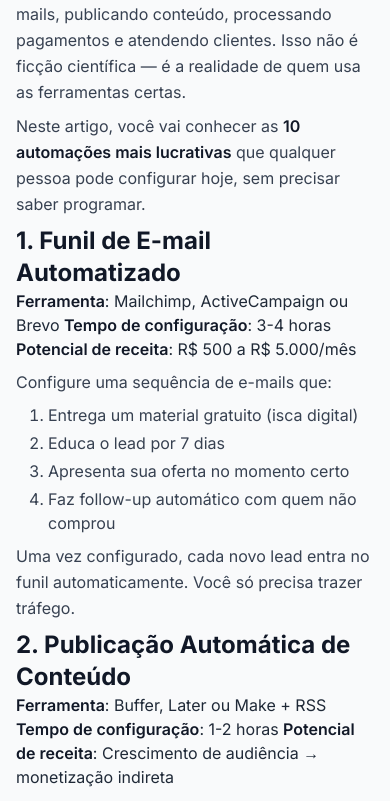
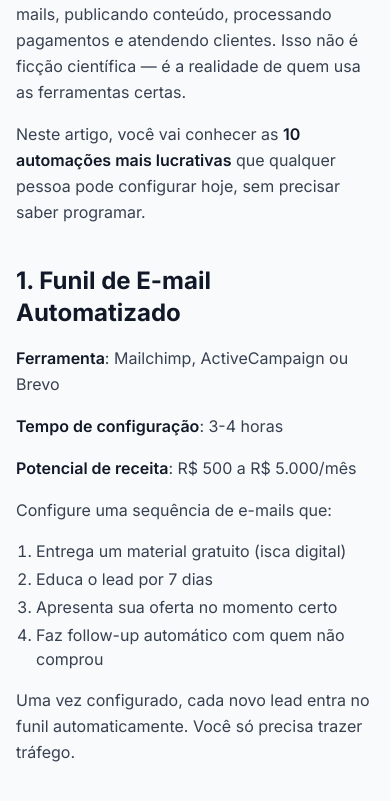
Before and after one commit to victormj7/scalemind-blog, a Next.js app: page /blog/10-automacoes-que-geram-dinheiro in a window 390 px wide. Shown: the part 1027-1828 px from the top of the page. Built offline with nearby package versions, Linux system fonts and the light colour scheme; no server answers.

Commit message:
fix: SEO completo, favicon, OG image, path traversal, blog SSG

```diff
--- a/src/app/layout.tsx
+++ b/src/app/layout.tsx
@@ -24,13 +24,13 @@ export const metadata: Metadata = {
     siteName:    'ScaleMind',
     title:       'ScaleMind — MicroSaaS, Automação e Renda Online',
     description: 'Conteúdo prático sobre MicroSaaS, automação no-code, finanças digitais e renda online.',
-    images: [{ url: '/og-default.png', width: 1200, height: 630, alt: 'ScaleMind' }],
+    images: [{ url: `${SITE_URL}/opengraph-image`, width: 1200, height: 630, alt: 'ScaleMind' }],
   },
   twitter: {
     card:        'summary_large_image',
     title:       'ScaleMind — MicroSaaS, Automação e Renda Online',
     description: 'Conteúdo prático sobre MicroSaaS, automação no-code, finanças digitais e renda online.',
-    images:      ['/og-default.png'],
+    images:      [`${SITE_URL}/opengraph-image`],
   },
   robots: {
     index:  true,
@@ -38,6 +38,10 @@ export const metadata: Metadata = {
     googleBot: { index: true, follow: true, 'max-image-preview': 'large' },
   },
   alternates: { canonical: SITE_URL },
+  icons: {
+    icon: '/favicon.svg',
+    shortcut: '/favicon.svg',
+  },
 }
 
 export default function RootLayout({ children }: { children: React.ReactNode }) {
--- /dev/null
+++ b/src/app/opengraph-image/route.tsx
@@ -0,0 +1,33 @@
+import { ImageResponse } from 'next/og'
+
+export const runtime = 'edge'
+export const alt = 'ScaleMind — MicroSaaS, Automação e Renda Online'
+export const size = { width: 1200, height: 630 }
+export const contentType = 'image/png'
+
+export default function OgImage() {
+  return new ImageResponse(
+    (
+      <div
+        style={{
+          width: '100%',
+          height: '100%',
+          display: 'flex',
+          flexDirection: 'column',
+          alignItems: 'center',
+          justifyContent: 'center',
+          background: 'linear-gradient(135deg, #0c4a6e 0%, #0ea5e9 50%, #7c3aed 100%)',
+          fontFamily: 'sans-serif',
+        }}
+      >
+        <div style={{ fontSize: 80, fontWeight: 900, color: 'white', marginBottom: 24 }}>
+          ScaleMind
+        </div>
+        <div style={{ fontSize: 32, color: 'rgba(255,255,255,0.85)', textAlign: 'center', maxWidth: 800 }}>
+          MicroSaaS · Automação · Finanças · Renda Online
+        </div>
+      </div>
+    ),
+    { ...size }
+  )
+}
--- a/src/components/ui/MarkdownRenderer.tsx
+++ b/src/components/ui/MarkdownRenderer.tsx
@@ -1,55 +1,94 @@
-// Renderizador simples de Markdown → HTML sem dependências pesadas.
-// Para suporte a MDX completo no futuro, substitua por @next/mdx ou next-mdx-remote.
-
 interface MarkdownProps {
   content: string
 }
 
+function escapeHtml(str: string): string {
+  return str
+    .replace(/&/g, '&amp;')
+    .replace(/</g, '&lt;')
+    .replace(/>/g, '&gt;')
+    .replace(/"/g, '&quot;')
+}
+
 function parseMarkdown(md: string): string {
-  return md
+  const lines = md.split('\n')
+  const result: string[] = []
+  let inTable = false
+  let tableRows: string[] = []
+
+  function flushTable() {
+    if (tableRows.length > 0) {
+      result.push(`<div class="overflow-x-auto my-6"><table class="w-full border-collapse text-sm">${tableRows.join('')}</table></div>`)
+      tableRows = []
+      inTable = false
+    }
+  }
+
+  function parseLine(line: string): string {
+    return line
+      .replace(/\*\*\*(.+?)\*\*\*/g, '<strong><em>$1</em></strong>')
+      .replace(/\*\*(.+?)\*\*/g, '<strong class="font-semibold text-gray-900 dark:text-white">$1</strong>')
+      .replace(/\*(.+?)\*/g, '<em>$1</em>')
+      .replace(/`([^`]+)`/g, '<code class="bg-gray-100 dark:bg-gray-800 text-brand-600 dark:text-brand-400 px-1.5 py-0.5 rounded text-sm font-mono">$1</code>')
+      .replace(/\[([^\]]+)\]\((https?:\/\/[^)]+)\)/g, '<a href="$2" class="text-brand-600 dark:text-brand-400 hover:underline" target="_blank" rel="noopener noreferrer">$1</a>')
+      .replace(/\[([^\]]+)\]\(\/([^)]*)\)/g, '<a href="/$2" class="text-brand-600 dark:text-brand-400 hover:underline">$1</a>')
+  }
+
+  for (const line of lines) {
+    // Table row
+    if (/^\|.+\|$/.test(line)) {
+      if (line.includes('---')) continue
+      inTable = true
+      const cells = line.split('|').filter(Boolean).map(c => c.trim())
+      tableRows.push(`<tr>${cells.map(c => `<td class="border border-gray-200 dark:border-gray-700 px-4 py-2">${parseLine(c)}</td>`).join('')}</tr>`)
+      continue
+    }
+
+    if (inTable) flushTable()
+
     // Headings
-    .replace(/^### (.+)$/gm, '<h3 class="text-xl font-bold mt-8 mb-3 text-gray-900 dark:text-white">$1</h3>')
-    .replace(/^## (.+)$/gm,  '<h2 class="text-2xl font-bold mt-10 mb-4 text-gray-900 dark:text-white">$1</h2>')
-    .replace(/^# (.+)$/gm,   '<h1 class="text-3xl font-bold mt-10 mb-4 text-gray-900 dark:text-white">$1</h1>')
-    // Bold + italic
-    .replace(/\*\*\*(.+?)\*\*\*/g, '<strong><em>$1</em></strong>')
-    .replace(/\*\*(.+?)\*\*/g, '<strong class="font-semibold text-gray-900 dark:text-white">$1</strong>')
-    .replace(/\*(.+?)\*/g, '<em>$1</em>')
-    // Inline code
-    .replace(/`([^`]+)`/g, '<code class="bg-gray-100 dark:bg-gray-800 text-brand-600 dark:text-brand-400 px-1.5 py-0.5 rounded text-sm font-mono">$1</code>')
-    // Tables
-    .replace(/^\|(.+)\|$/gm, (line) => {
-      if (line.includes('---')) return ''
-      const cells = line.split('|').filter(Boolean).map(c => c.trim())
-      const isHeader = false
-      const tag = isHeader ? 'th' : 'td'
-      return `<tr>${cells.map(c => `<${tag} class="border border-gray-200 dark:border-gray-700 px-4 py-2 text-sm">${c}</${tag}>`).join('')}</tr>`
-    })
-    // Unordered lists
-    .replace(/^- (.+)$/gm, '<li class="ml-4 list-disc text-gray-700 dark:text-gray-300">$1</li>')
-    // Ordered lists
-    .replace(/^\d+\. (.+)$/gm, '<li class="ml-4 list-decimal text-gray-700 dark:text-gray-300">$1</li>')
+    if (/^### (.+)$/.test(line)) {
+      result.push(`<h3 class="text-xl font-bold mt-8 mb-3 text-gray-900 dark:text-white">${parseLine(line.slice(4))}</h3>`)
+    } else if (/^## (.+)$/.test(line)) {
+      result.push(`<h2 class="text-2xl font-bold mt-10 mb-4 text-gray-900 dark:text-white">${parseLine(line.slice(3))}</h2>`)
+    } else if (/^# (.+)$/.test(line)) {
+      result.push(`<h1 class="text-3xl font-bold mt-10 mb-4 text-gray-900 dark:text-white">${parseLine(line.slice(2))}</h1>`)
     // Blockquote
-    .replace(/^> (.+)$/gm, '<blockquote class="border-l-4 border-brand-500 pl-4 italic text-gray-600 dark:text-gray-400 my-4">$1</blockquote>')
-    // Horizontal rule
-    .replace(/^---$/gm, '<hr class="my-8 border-gray-200 dark:border-gray-700" />')
-    // Paragraphs (linhas que não são tags HTML)
-    .replace(/^(?!<[a-z]).+$/gm, (line) => {
-      if (!line.trim()) return ''
-      return `<p class="text-gray-700 dark:text-gray-300 leading-relaxed">${line}</p>`
-    })
-    // Wrap table rows
-    .replace(/(<tr>[\s\S]+?<\/tr>)/g, '<div class="overflow-x-auto my-6"><table class="w-full border-collapse">$1</table></div>')
-    // Wrap list items
-    .replace(/(<li[\s\S]+?<\/li>\n?)+/g, (match) => `<ul class="my-4 space-y-1">${match}</ul>`)
-    // Links
-    .replace(/\[(.+?)\]\((.+?)\)/g, '<a href="$2" class="text-brand-600 dark:text-brand-400 hover:underline" target="_blank" rel="noopener noreferrer">$1</a>')
+    } else if (/^> (.+)$/.test(line)) {
+      result.push(`<blockquote class="border-l-4 border-brand-500 pl-4 italic text-gray-600 dark:text-gray-400 my-4">${parseLine(line.slice(2))}</blockquote>`)
+    // HR
+    } else if (/^---$/.test(line)) {
+      result.push('<hr class="my-8 border-gray-200 dark:border-gray-700" />')
+    // Unordered list
+    } else if (/^- (.+)$/.test(line)) {
+      result.push(`<li class="ml-5 list-disc text-gray-700 dark:text-gray-300 mb-1">${parseLine(line.slice(2))}</li>`)
+    // Ordered list
+    } else if (/^\d+\. (.+)$/.test(line)) {
+      result.push(`<li class="ml-5 list-decimal text-gray-700 dark:text-gray-300 mb-1">${parseLine(line.replace(/^\d+\. /, ''))}</li>`)
+    // Bold line (standalone)
+    } else if (/^\*\*(.+)\*\*$/.test(line)) {
+      result.push(`<p class="text-gray-700 dark:text-gray-300 leading-relaxed mb-4">${parseLine(line)}</p>`)
+    // Empty line
+    } else if (line.trim() === '') {
+      result.push('')
+    // Paragraph
+    } else {
+      result.push(`<p class="text-gray-700 dark:text-gray-300 leading-relaxed mb-4">${parseLine(line)}</p>`)
+    }
+  }
+
+  if (inTable) flushTable()
+
+  // Wrap consecutive <li> in <ul> or <ol>
+  return result.join('\n')
+    .replace(/(<li class="ml-5 list-disc[^"]*"[^>]*>[\s\S]*?<\/li>\n?)+/g, (m) => `<ul class="my-4">${m}</ul>`)
+    .replace(/(<li class="ml-5 list-decimal[^"]*"[^>]*>[\s\S]*?<\/li>\n?)+/g, (m) => `<ol class="my-4">${m}</ol>`)
 }
 
 export function MarkdownRenderer({ content }: MarkdownProps) {
   return (
     <div
-      className="prose-content max-w-none space-y-2"
+      className="prose-content max-w-none"
       dangerouslySetInnerHTML={{ __html: parseMarkdown(content) }}
     />
   )
--- a/src/lib/posts.ts
+++ b/src/lib/posts.ts
@@ -7,6 +7,11 @@ const POSTS_DIR = path.join(process.cwd(), 'content', 'posts')
 
 // ─── Helpers ────────────────────────────────────────────────────────────────
 
+/** Sanitiza slug para evitar path traversal */
+function sanitizeSlug(slug: string): string {
+  return path.basename(slug).replace(/[^a-z0-9-]/gi, '')
+}
+
 function estimateReadingTime(content: string): string {
   const words = content.trim().split(/\s+/).length
   const minutes = Math.ceil(words / 200)
@@ -15,7 +20,7 @@ function estimateReadingTime(content: string): string {
 
 function parsePost(filename: string): PostMeta {
   const slug = filename.replace(/\.mdx?$/, '')
-  const raw = fs.readFileSync(path.join(POSTS_DIR, filename), 'utf-8')
+  const raw = fs.readFileSync(path.join(POSTS_DIR, path.basename(filename)), 'utf-8')
   const { data, content } = matter(raw)
 
   return {
@@ -48,8 +53,10 @@ export function getPostBySlug(slug: string): Post | null {
   const extensions = ['mdx', 'md']
   let raw: string | null = null
 
+  const safeSlug = sanitizeSlug(slug)
+
   for (const ext of extensions) {
-    const filepath = path.join(POSTS_DIR, `${slug}.${ext}`)
+    const filepath = path.join(POSTS_DIR, `${safeSlug}.${ext}`)
     if (fs.existsSync(filepath)) {
       raw = fs.readFileSync(filepath, 'utf-8')
       break
@@ -61,7 +68,7 @@ export function getPostBySlug(slug: string): Post | null {
   const { data, content } = matter(raw)
 
   return {
-    slug,
+    slug: safeSlug,
     title: data.title,
     description: data.description,
     date: data.date,
@@ -69,7 +76,7 @@ export function getPostBySlug(slug: string): Post | null {
     image: data.image ?? '/images/default-cover.jpg',
     readingTime: estimateReadingTime(content),
     featured: data.featured ?? false,
-    content, // markdown bruto — renderizado no componente
+    content,
   }
 }
 
```
Also changed, not shown: src/app/blog/BlogClient.tsx (added, +65 -0 lines), src/app/blog/page.tsx (+6 -62 lines), public/favicon.svg (added).
